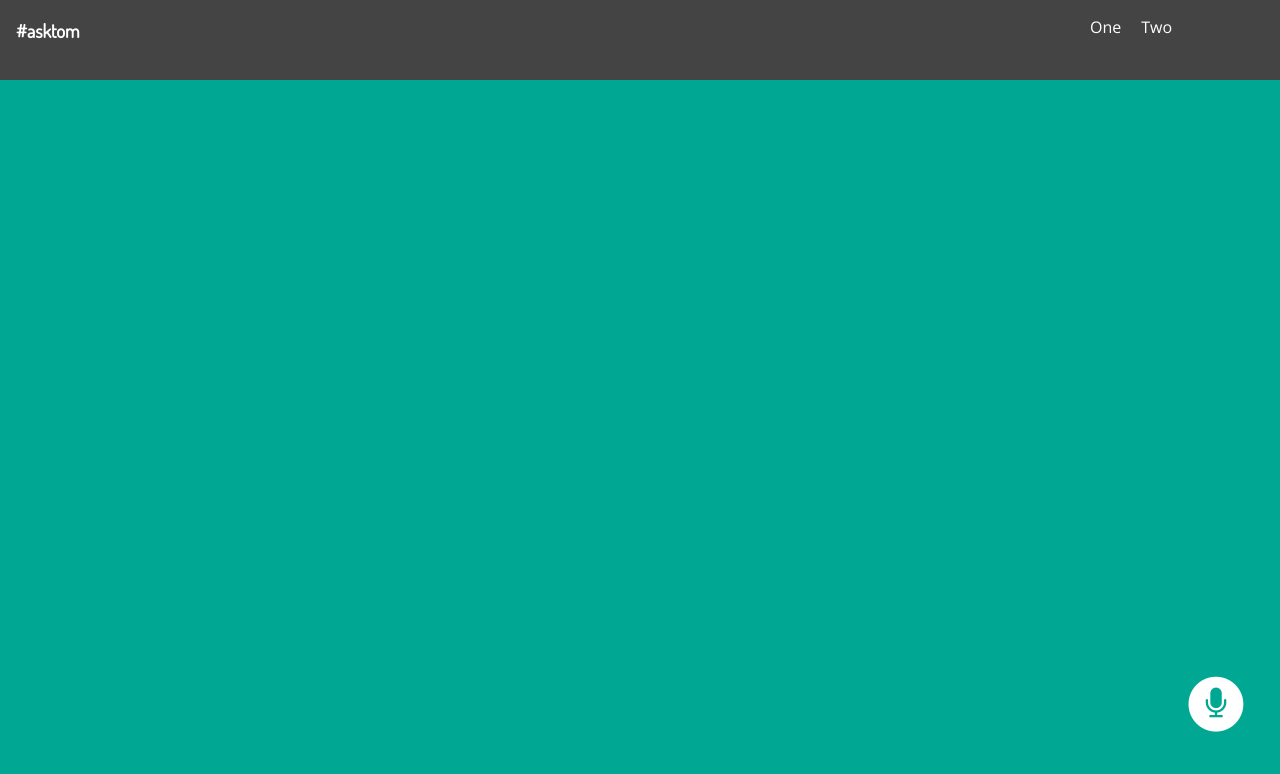
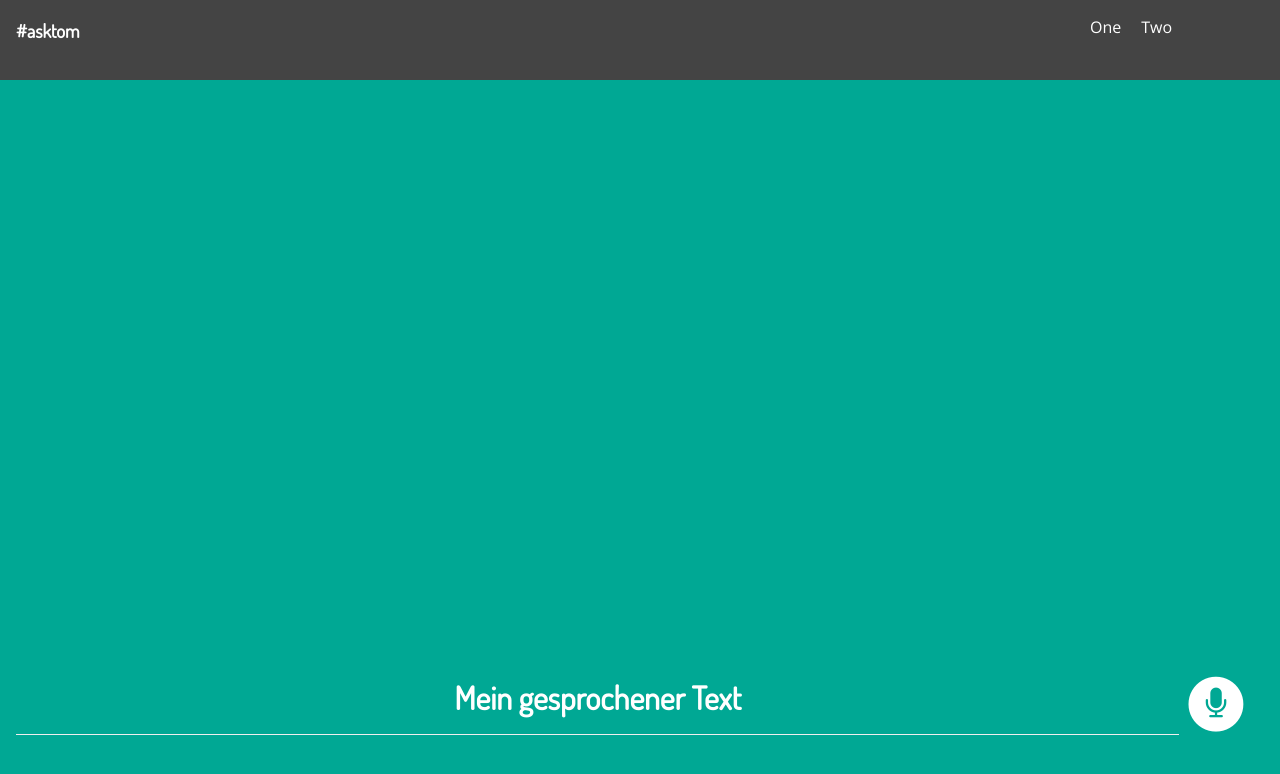
Before and after one commit to elangenhan/insurtech, a website: page index.pug in a window 1280 px wide. Both pictures are taken after a click on the element 640 px from the left and 430 px from the top of the page. Drawn offline with nearby package versions, Linux system fonts and the light colour scheme; files that its build step writes are made by us from their sources; files whose address does not match are found by name.

Commit message:
lazy animation added

```diff
--- a/index.pug
+++ b/index.pug
@@ -25,10 +25,13 @@ html
                         span.fa-stack.fa-5x(onclick='micClick()')
                             i.fa.fa-circle.fa-stack-2x
                             i.fa.fa-microphone.fa-stack-1x.primary-color
+            .columns.footer
+                .is-12.center
+                    h1 Mein gesprochener Text
 
 
 
+        script(src="https://code.jquery.com/jquery-3.2.1.min.js" integrity="sha256-hwg4gsxgFZhOsEEamdOYGBf13FyQuiTwlAQgxVSNgt4=" crossorigin="anonymous")
         script(src='scripts/speechRecognition.js')
         script(src='scripts/main.js')
-        script(src="https://code.jquery.com/jquery-3.2.1.min.js" integrity="sha256-hwg4gsxgFZhOsEEamdOYGBf13FyQuiTwlAQgxVSNgt4=" crossorigin="anonymous")
         script(src='scripts/at-animate.js')
--- a/scripts/at-animate.js
+++ b/scripts/at-animate.js
@@ -1,4 +1,14 @@
+$(document).ready(() => {
+	init();
+});
+
+function init() {
+	$(".footer").hide();
+}
+
 function micClick() {
     $("#micBtn").addClass('clicked');
+    $(".footer").addClass('active');
+    $(".footer").show('fade', 5000);
     console.log("muh");
 }
--- a/styles/_styles.scss
+++ b/styles/_styles.scss
@@ -36,6 +36,19 @@ body {
 	&.header--light-success {
 		color: green;
 	}
+}
+
+.footer {
+	position: absolute;
+	width: 100%;
+	h1 {
+		border-bottom: 1px solid #efefef;
+		padding: .5em;
+	}
+	&.active {
+		top: 80%;
+	}
+
 }
 
 .wrapper {
```
